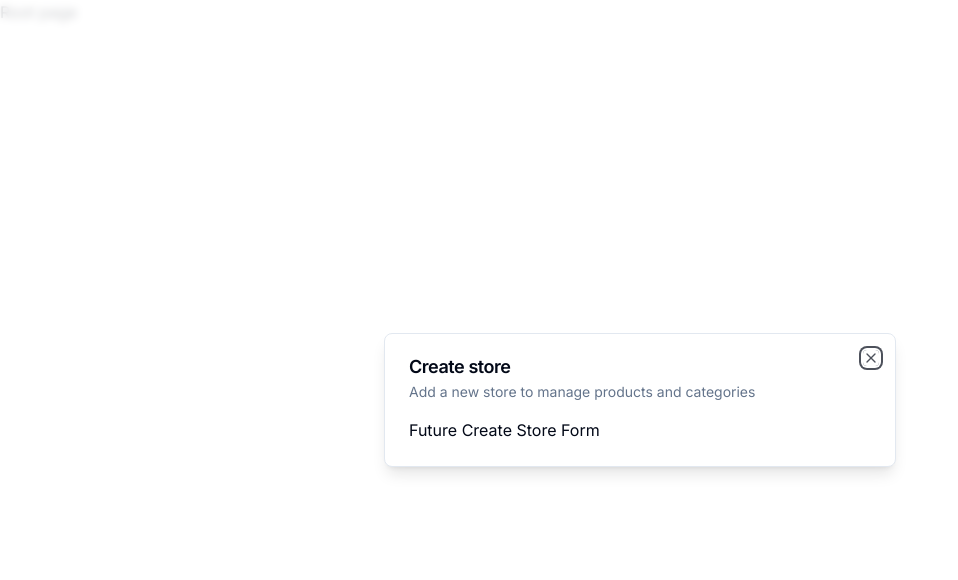
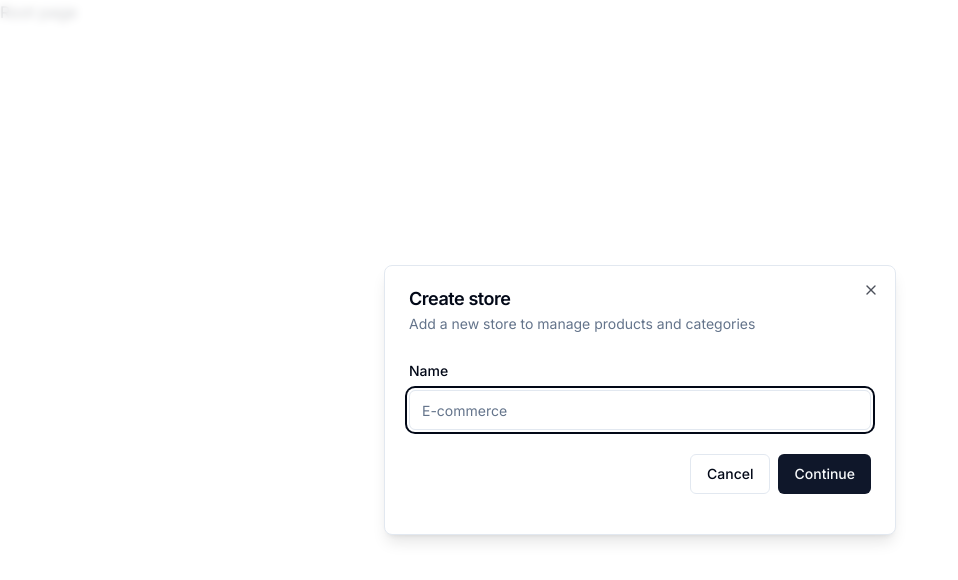
Before and after one commit to Beaskyy/ecommerce-admin, a Next.js app: page / in a window 1280 px wide. Shown: the top 580 px of the page, without its empty margins (0-958 px from the left). Built offline with nearby package versions, Linux system fonts and the light colour scheme.

Commit message:
form input

```diff
--- a/app/(root)/page.tsx
+++ b/app/(root)/page.tsx
@@ -1,8 +1,6 @@
 "use client";
 
-import { Modal } from "@/components/ui/modal";
 import { useStoreModal } from "@/hooks/use-store-modal";
-import { UserButton } from "@clerk/nextjs";
 import { useEffect } from "react";
 
 const SetupPage = () => {
--- /dev/null
+++ b/components/ui/form.tsx
@@ -0,0 +1,176 @@
+import * as React from "react"
+import * as LabelPrimitive from "@radix-ui/react-label"
+import { Slot } from "@radix-ui/react-slot"
+import {
+  Controller,
+  ControllerProps,
+  FieldPath,
+  FieldValues,
+  FormProvider,
+  useFormContext,
+} from "react-hook-form"
+
+import { cn } from "@/lib/utils"
+import { Label } from "@/components/ui/label"
+
+const Form = FormProvider
+
+type FormFieldContextValue<
+  TFieldValues extends FieldValues = FieldValues,
+  TName extends FieldPath<TFieldValues> = FieldPath<TFieldValues>
+> = {
+  name: TName
+}
+
+const FormFieldContext = React.createContext<FormFieldContextValue>(
+  {} as FormFieldContextValue
+)
+
+const FormField = <
+  TFieldValues extends FieldValues = FieldValues,
+  TName extends FieldPath<TFieldValues> = FieldPath<TFieldValues>
+>({
+  ...props
+}: ControllerProps<TFieldValues, TName>) => {
+  return (
+    <FormFieldContext.Provider value={{ name: props.name }}>
+      <Controller {...props} />
+    </FormFieldContext.Provider>
+  )
+}
+
+const useFormField = () => {
+  const fieldContext = React.useContext(FormFieldContext)
+  const itemContext = React.useContext(FormItemContext)
+  const { getFieldState, formState } = useFormContext()
+
+  const fieldState = getFieldState(fieldContext.name, formState)
+
+  if (!fieldContext) {
+    throw new Error("useFormField should be used within <FormField>")
+  }
+
+  const { id } = itemContext
+
+  return {
+    id,
+    name: fieldContext.name,
+    formItemId: `${id}-form-item`,
+    formDescriptionId: `${id}-form-item-description`,
+    formMessageId: `${id}-form-item-message`,
+    ...fieldState,
+  }
+}
+
+type FormItemContextValue = {
+  id: string
+}
+
+const FormItemContext = React.createContext<FormItemContextValue>(
+  {} as FormItemContextValue
+)
+
+const FormItem = React.forwardRef<
+  HTMLDivElement,
+  React.HTMLAttributes<HTMLDivElement>
+>(({ className, ...props }, ref) => {
+  const id = React.useId()
+
+  return (
+    <FormItemContext.Provider value={{ id }}>
+      <div ref={ref} className={cn("space-y-2", className)} {...props} />
+    </FormItemContext.Provider>
+  )
+})
+FormItem.displayName = "FormItem"
+
+const FormLabel = React.forwardRef<
+  React.ElementRef<typeof LabelPrimitive.Root>,
+  React.ComponentPropsWithoutRef<typeof LabelPrimitive.Root>
+>(({ className, ...props }, ref) => {
+  const { error, formItemId } = useFormField()
+
+  return (
+    <Label
+      ref={ref}
+      className={cn(error && "text-destructive", className)}
+      htmlFor={formItemId}
+      {...props}
+    />
+  )
+})
+FormLabel.displayName = "FormLabel"
+
+const FormControl = React.forwardRef<
+  React.ElementRef<typeof Slot>,
+  React.ComponentPropsWithoutRef<typeof Slot>
+>(({ ...props }, ref) => {
+  const { error, formItemId, formDescriptionId, formMessageId } = useFormField()
+
+  return (
+    <Slot
+      ref={ref}
+      id={formItemId}
+      aria-describedby={
+        !error
+          ? `${formDescriptionId}`
+          : `${formDescriptionId} ${formMessageId}`
+      }
+      aria-invalid={!!error}
+      {...props}
+    />
+  )
+})
+FormControl.displayName = "FormControl"
+
+const FormDescription = React.forwardRef<
+  HTMLParagraphElement,
+  React.HTMLAttributes<HTMLParagraphElement>
+>(({ className, ...props }, ref) => {
+  const { formDescriptionId } = useFormField()
+
+  return (
+    <p
+      ref={ref}
+      id={formDescriptionId}
+      className={cn("text-sm text-muted-foreground", className)}
+      {...props}
+    />
+  )
+})
+FormDescription.displayName = "FormDescription"
+
+const FormMessage = React.forwardRef<
+  HTMLParagraphElement,
+  React.HTMLAttributes<HTMLParagraphElement>
+>(({ className, children, ...props }, ref) => {
+  const { error, formMessageId } = useFormField()
+  const body = error ? String(error?.message) : children
+
+  if (!body) {
+    return null
+  }
+
+  return (
+    <p
+      ref={ref}
+      id={formMessageId}
+      className={cn("text-sm font-medium text-destructive", className)}
+      {...props}
+    >
+      {body}
+    </p>
+  )
+})
+FormMessage.displayName = "FormMessage"
+
+export {
+  useFormField,
+  Form,
+  FormItem,
+  FormLabel,
+  FormControl,
+  FormDescription,
+  FormMessage,
+  FormField,
+}
--- /dev/null
+++ b/components/ui/input.tsx
@@ -0,0 +1,25 @@
+import * as React from "react"
+
+import { cn } from "@/lib/utils"
+
+export interface InputProps
+  extends React.InputHTMLAttributes<HTMLInputElement> {}
+
+const Input = React.forwardRef<HTMLInputElement, InputProps>(
+  ({ className, type, ...props }, ref) => {
+    return (
+      <input
+        type={type}
+        className={cn(
+          "flex h-10 w-full rounded-md border border-input bg-background px-3 py-2 text-sm ring-offset-background file:border-0 file:bg-transparent file:text-sm file:font-medium placeholder:text-muted-foreground focus-visible:outline-none focus-visible:ring-2 focus-visible:ring-ring focus-visible:ring-offset-2 disabled:cursor-not-allowed disabled:opacity-50",
+          className
+        )}
+        ref={ref}
+        {...props}
+      />
+    )
+  }
+)
+Input.displayName = "Input"
+
+export { Input }
--- /dev/null
+++ b/components/ui/label.tsx
@@ -0,0 +1,26 @@
+"use client"
+
+import * as React from "react"
+import * as LabelPrimitive from "@radix-ui/react-label"
+import { cva, type VariantProps } from "class-variance-authority"
+
+import { cn } from "@/lib/utils"
+
+const labelVariants = cva(
+  "text-sm font-medium leading-none peer-disabled:cursor-not-allowed peer-disabled:opacity-70"
+)
+
+const Label = React.forwardRef<
+  React.ElementRef<typeof LabelPrimitive.Root>,
+  React.ComponentPropsWithoutRef<typeof LabelPrimitive.Root> &
+    VariantProps<typeof labelVariants>
+>(({ className, ...props }, ref) => (
+  <LabelPrimitive.Root
+    ref={ref}
+    className={cn(labelVariants(), className)}
+    {...props}
+  />
+))
+Label.displayName = LabelPrimitive.Root.displayName
+
+export { Label }
--- a/components/ui/modals/store-modal.tsx
+++ b/components/ui/modals/store-modal.tsx
@@ -1,10 +1,40 @@
 "use client";
 
+import * as z from "zod";
 import { useStoreModal } from "@/hooks/use-store-modal";
 import { Modal } from "@/components/ui/modal";
+import { useForm } from "react-hook-form";
+import { zodResolver } from "@hookform/resolvers/zod";
+import {
+  Form,
+  FormControl,
+  FormField,
+  FormItem,
+  FormLabel,
+  FormMessage,
+} from "@/components/ui/form";
+import { Input } from "@/components/ui/input";
+import { Button } from "@/components/ui/button";
+
+const formSchema = z.object({
+  name: z.string().min(1),
+});
 
 export const StoreModal = () => {
   const storeModal = useStoreModal();
+
+  const form = useForm<z.infer<typeof formSchema>>({
+    resolver: zodResolver(formSchema),
+    defaultValues: {
+      name: "",
+    },
+  });
+
+  const onSubmit = async (values: z.infer<typeof formSchema>) => {
+    console.log(values);
+    // creat store
+  };
+
   return (
     <Modal
       title="Create store"
@@ -12,7 +42,33 @@
       isOpen={storeModal.isOpen}
       onClose={storeModal.onClose}
     >
-      Future Create Store Form
+      <div>
+        <div className="space-y-4 py-2 pb-4">
+          <Form {...form}>
+            <form onSubmit={form.handleSubmit(onSubmit)}>
+              <FormField
+                control={form.control}
+                name="name"
+                render={({ field }) => (
+                  <FormItem>
+                    <FormLabel>Name</FormLabel>
+                    <FormControl>
+                      <Input placeholder="E-commerce" {...field} />
+                    </FormControl>
+                    <FormMessage />
+                  </FormItem>
+                )}
+              />
+              <div className="pt-6 space-x-2 items-center justify-end flex">
+                <Button variant="outline" onClick={storeModal.onClose}>
+                  Cancel
+                </Button>
+                <Button type="submit">Continue</Button>
+              </div>
+            </form>
+          </Form>
+        </div>
+      </div>
     </Modal>
   );
 };
--- a/package.json
+++ b/package.json
@@ -10,7 +10,9 @@
   },
   "dependencies": {
     "@clerk/nextjs": "^4.25.6",
+    "@hookform/resolvers": "^3.3.2",
     "@radix-ui/react-dialog": "^1.0.5",
+    "@radix-ui/react-label": "^2.0.2",
     "@radix-ui/react-slot": "^1.0.2",
     "class-variance-authority": "^0.7.0",
     "clsx": "^2.0.0",
@@ -18,8 +20,10 @@
     "next": "13.5.5",
     "react": "^18",
     "react-dom": "^18",
+    "react-hook-form": "^7.47.0",
     "tailwind-merge": "^1.14.0",
     "tailwindcss-animate": "^1.0.7",
+    "zod": "^3.22.4",
     "zustand": "^4.4.3"
   },
   "devDependencies": {
```
Also changed, not shown: 1 other file (tests, documents, lock files or other folders).
